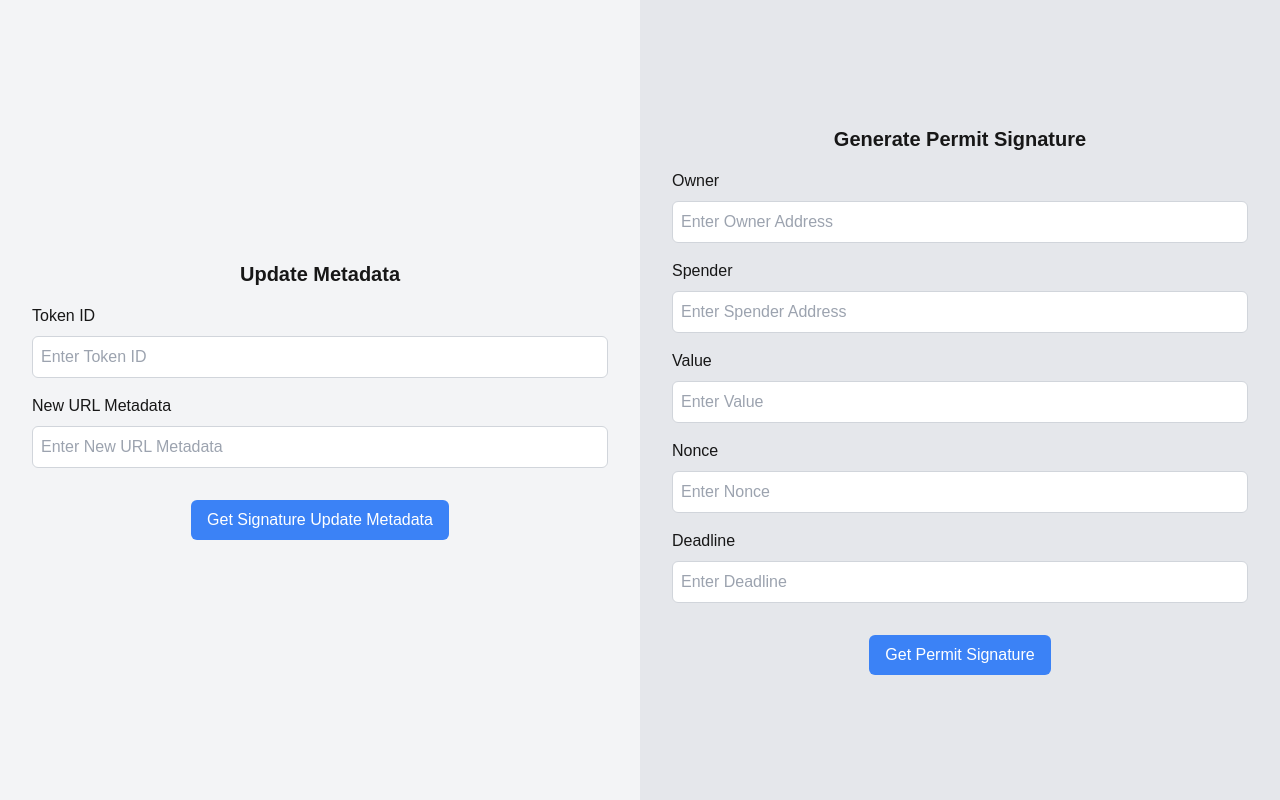
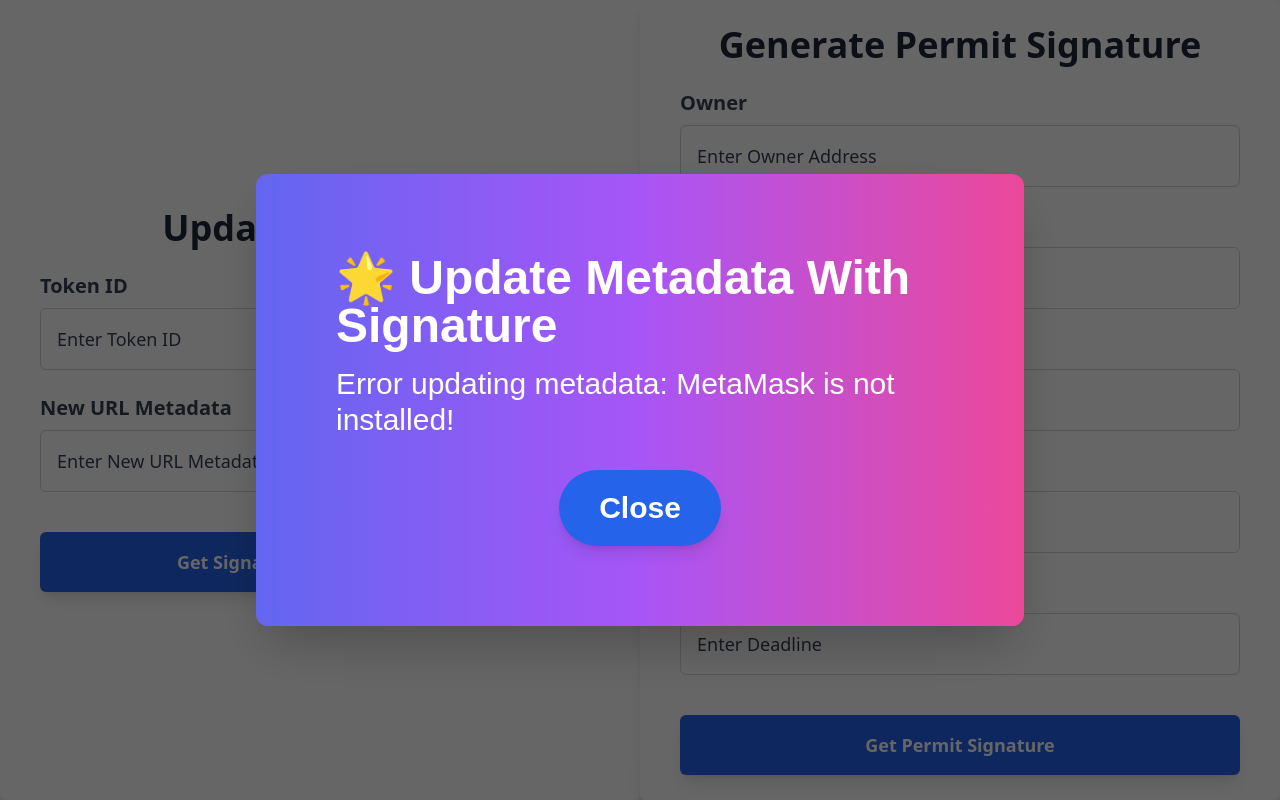
Before and after one commit to lehongvo/my-signature, a Next.js app: page / in a window 1280 px wide. Both pictures are taken after a click on the button "Get Signature Update Metadata". Built offline with nearby package versions, Linux system fonts and the light colour scheme.

Commit message:
[bap][nextjs][handleUpdateSignature]

```diff
--- a/app/page.tsx
+++ b/app/page.tsx
@@ -1,6 +1,6 @@
 "use client";
 
-import { useEffect, useState } from "react";
+import { useEffect, useState, ReactNode } from "react";
 import { ethers } from "ethers";
 import Modal from "react-modal";
 import axios from "axios";
@@ -21,47 +21,76 @@ export default function Home() {
   const RPC_URL = "https://rpc-1.testnet.japanopenchain.org:8545";
   const NFT_CONTRACT_ADDRESS = "0x4950B69979942C235e5b576826Eedb77eaf6ff00";
 
-  // Remove unused variable if you're not using this function
-  const switchToCorrectNetwork = async (provider: any): Promise<void> => {
+  // State to handle modal visibility and message
+  const [modalIsOpen, setModalIsOpen] = useState(false);
+  const [modalMessage, setModalMessage] = useState<ReactNode>(null);
+  const [modalMessageText, setModalMessageText] = useState<ReactNode>("Update Metadata With Signature");
+
+  const openModal = (message: ReactNode) => {
+    setModalMessage(message);
+    setModalIsOpen(true);
+  };
+
+  const closeModal = () => {
+    setModalIsOpen(false);
+  };
+
+  const switchToCorrectNetwork = async (): Promise<void> => {
+    if (typeof window.ethereum === "undefined") {
+      throw new Error("MetaMask is not installed!");
+    }
+
+    if (window.ethereum) {
+      await window.ethereum.request?.({ method: "eth_requestAccounts" });
+    }
+
+    const provider = new ethers.providers.Web3Provider(window.ethereum);
     const networkData = await provider.getNetwork();
     const chainIDHex = ethers.utils.hexValue(chainID);
 
-    if (Number(networkData.chainId) != Number(chainIDHex)) {
+    if (Number(networkData.chainId) !== Number(chainIDHex)) {
       if (typeof window !== "undefined" && window.ethereum) {
         try {
-          await window.ethereum?.request?.({
-            method: 'wallet_switchEthereumChain',
+          await window.ethereum.request?.({
+            method: "wallet_switchEthereumChain",
             params: [{ chainId: chainIDHex }],
           });
         } catch (switchError: unknown) {
-          if (typeof switchError === "object" && switchError !== null && "code" in switchError && (switchError as any).code === 4902) {
+          if (
+            typeof switchError === "object" &&
+            switchError !== null &&
+            "code" in switchError &&
+            (switchError).code === 4902
+          ) {
             try {
-              await window.ethereum?.request?.({
-                method: 'wallet_addEthereumChain',
+              await window.ethereum.request?.({
+                method: "wallet_addEthereumChain",
                 params: [
                   {
                     chainId: chainIDHex,
-                    chainName: 'Japan Open Chain Testnet',
+                    chainName: "Japan Open Chain Testnet",
                     rpcUrls: [RPC_URL],
                     nativeCurrency: {
-                      name: 'JOY',
-                      symbol: 'JOY',
+                      name: "JOY",
+                      symbol: "JOY",
                       decimals: 18,
                     },
-                    blockExplorerUrls: ['https://explorer.testnet.japanopenchain.org/'],
+                    blockExplorerUrls: [
+                      "https://explorer.testnet.japanopenchain.org/",
+                    ],
                   },
                 ],
               });
             } catch (addError: unknown) {
               console.error("Failed to add network:", addError);
-              throw addError;
+              openModal(`Failed to add network: ${addError}`);
             }
           } else {
-            throw switchError;
+            openModal(`Failed to switch network: ${switchError}`);
           }
         }
       } else {
-        alert("MetaMask is not installed. Please install MetaMask to continue.");
+        openModal("MetaMask is not installed. Please install MetaMask to continue.");
       }
     }
   };
@@ -75,14 +104,14 @@ export default function Home() {
   const [deadline, setDeadline] = useState("");
 
   const convertToMetadata = (url: string) => {
-    const metadata = url.replace('ipfs://', 'https://ipfs.io/ipfs/');
+    const metadata = url.replace("ipfs://", "https://ipfs.io/ipfs/");
     return metadata;
-  }
+  };
 
   const verifyIpfsLink = async (urlMetadata: string): Promise<boolean> => {
     try {
-      if (!urlMetadata.startsWith('ipfs://')) {
-        throw new Error('Invalid IPFS URL');
+      if (!urlMetadata.startsWith("ipfs://")) {
+        throw new Error("Invalid IPFS URL");
       }
 
       const ipfsGatewayUrl = convertToMetadata(urlMetadata);
@@ -95,23 +124,28 @@ export default function Home() {
         return false;
       }
     } catch (error) {
-      throw new Error('Invalid IPFS link');
+      throw new Error("Invalid IPFS link" + (error as Error).message);
     }
   };
 
-
   const handleUpdateSignature = async (): Promise<void> => {
     try {
-      if (typeof window.ethereum === 'undefined') {
+      setModalMessageText("Update Metadata With Signature");
+      if (typeof window.ethereum === "undefined") {
         throw new Error("MetaMask is not installed!");
       }
 
-      if (!verifyIpfsLink(newUrlMetadata)) {
+      const isValidIpfsLink = await verifyIpfsLink(newUrlMetadata);
+      if (!isValidIpfsLink) {
         throw new Error("Invalid IPFS link");
       }
 
+      if (Number(tokenId) <= 0) {
+        throw new Error("Token ID must be greater than 0");
+      }
+
       if (window.ethereum) {
-        await window.ethereum.request?.({ method: 'eth_requestAccounts' });
+        await window.ethereum.request?.({ method: "eth_requestAccounts" });
       }
 
       const provider = new ethers.providers.Web3Provider(window.ethereum);
@@ -119,7 +153,7 @@ export default function Home() {
       const address = await signer.getAddress();
       const nonce = await provider.getTransactionCount(address);
 
-      await switchToCorrectNetwork(provider);
+      await switchToCorrectNetwork();
 
       const messageHash = ethers.utils.solidityKeccak256(
         ["address", "uint256", "address", "uint32", "string"],
@@ -128,20 +162,25 @@ export default function Home() {
       const sigHashBytes = ethers.utils.arrayify(messageHash);
       const signingMessage = ethers.utils.hexlify(sigHashBytes);
       const signature = await signer.signMessage(signingMessage);
-      alert(`Signature: ${signature}`);
-    } catch (error: any) {
+
+      openModal(`Signature: ${signature}`);
+    } catch (error) {
       console.error("Error updating metadata:", error);
-      alert("Error updating metadata. Please check the console for more details.");
+      openModal(`Error updating metadata: ${(error as Error).message}`);
     }
   };
 
   const handlePermitSubmit = async (): Promise<void> => {
     try {
-      if (typeof window.ethereum === 'undefined') {
+      setModalMessageText("Permit With Signature");
+      if (typeof window.ethereum === "undefined") {
         throw new Error("MetaMask is not installed!");
       }
 
-      if (ethers.utils.isAddress(owner) === false || ethers.utils.isAddress(spender) === false) {
+      if (
+        ethers.utils.isAddress(owner) === false ||
+        ethers.utils.isAddress(spender) === false
+      ) {
         throw new Error("Invalid address!");
       }
 
@@ -150,7 +189,7 @@ export default function Home() {
       const address = await signer.getAddress();
       const nonce = await provider.getTransactionCount(address);
 
-      if (owner.toLowerCase() !== spender.toLowerCase()) {
+      if (owner.toLowerCase() === spender.toLowerCase()) {
         throw new Error("Owner and spender must be the same!");
       }
 
@@ -161,17 +200,20 @@ export default function Home() {
         verifyingContract: NFT_CONTRACT_ADDRESS,
       };
 
-      const expTenDay: number = Math.floor(Date.now() / 1000) + 10 * 24 * 60 * 60;
+      const expTenDay: number =
+        Math.floor(Date.now() / 1000) + 10 * 24 * 60 * 60;
+
+      if (Number(value) <= 0 || Number(nonce) < 0 || Number(deadline) < 0) {
+        throw new Error("Value, nonce, and deadline must be greater than 0");
+      }
 
       const message = {
         owner,
         spender,
         value: ethers.utils.parseUnits(value, 18),
         nonce: Number(nonce),
-        deadline: (Math.ceil(expTenDay) + deadline).toString(),
+        deadline: (Math.ceil(expTenDay) + Number(deadline)).toString(),
       };
-
-      console.log("Message:", message);
 
       const types = {
         Permit: [
@@ -184,43 +226,52 @@ export default function Home() {
       };
 
       const signature = await signer._signTypedData(domain, types, message);
-
       const { v, r, s } = ethers.utils.splitSignature(signature);
 
-      alert(`Signature v: ${v}, r: ${r}, s: ${s}`);
+      openModal(
+        <>
+          V with value: {v}<br />
+          <br />
+          R with value: {r}<br />
+          <br />
+          S with value: {s}<br />
+          <br />
+          Signature with value: {signature}
+        </>
+      );
     } catch (error: unknown) {
       console.error("Error generating permit signature:", error);
-      alert("Error generating permit signature. Please check the console for more details.");
+      openModal(`Error generating permit signature: ${error}`);
     }
   };
 
   return (
-    <div className="flex h-screen">
+    <div className="flex h-screen bg-gray-50 font-sans">
       {/* Left half for metadata update */}
-      <div className="w-1/2 p-8 bg-gray-100 flex flex-col justify-center items-center">
-        <h2 className="mb-4 text-xl font-semibold">Update Metadata</h2>
-        <div className="mb-4 w-full">
-          <label className="block mb-2">Token ID</label>
+      <div className="w-1/2 p-10 bg-white shadow-lg rounded-md flex flex-col justify-center items-center">
+        <h2 className="mb-6 text-4xl font-bold text-gray-800">Update Metadata</h2>
+        <div className="mb-6 w-full">
+          <label className="block mb-2 text-xl font-semibold text-gray-700">Token ID</label>
           <input
             type="text"
-            className="w-full p-2 border border-gray-300 rounded-md focus:border-blue-500 focus:ring focus:ring-blue-200 focus:ring-opacity-50 placeholder-gray-400 text-black"
+            className="w-full p-4 text-lg border border-gray-300 rounded-md focus:border-blue-500 focus:ring focus:ring-blue-200 text-black placeholder-gray-700"
             placeholder="Enter Token ID"
             value={tokenId}
             onChange={(e) => setTokenId(e.target.value)}
           />
         </div>
-        <div className="mb-4 w-full">
-          <label className="block mb-2">New URL Metadata</label>
+        <div className="mb-6 w-full">
+          <label className="block mb-2 text-xl font-semibold text-gray-700">New URL Metadata</label>
           <input
             type="text"
-            className="w-full p-2 border border-gray-300 rounded-md focus:border-blue-500 focus:ring focus:ring-blue-200 focus:ring-opacity-50 placeholder-gray-400 text-black"
+            className="w-full p-4 text-lg border border-gray-300 rounded-md focus:border-blue-500 focus:ring focus:ring-blue-200 text-black placeholder-gray-700"
             placeholder="Enter New URL Metadata"
             value={newUrlMetadata}
             onChange={(e) => setNewUrlMetadata(e.target.value)}
           />
         </div>
         <button
-          className="px-4 py-2 mt-4 text-white bg-blue-500 rounded-md hover:bg-blue-600"
+          className="w-full py-4 mt-4 text-lg text-white bg-blue-600 rounded-md hover:bg-blue-700 font-bold shadow-lg transition-all"
           onClick={handleUpdateSignature}
         >
           Get Signature Update Metadata
@@ -228,65 +279,85 @@ export default function Home() {
       </div>
 
       {/* Right half for permit signature */}
-      <div className="w-1/2 p-8 bg-gray-200 flex flex-col justify-center items-center">
-        <h2 className="mb-4 text-xl font-semibold">Generate Permit Signature</h2>
-        <div className="mb-4 w-full">
-          <label className="block mb-2">Owner</label>
+      <div className="w-1/2 p-10 bg-white shadow-lg rounded-md flex flex-col justify-center items-center">
+        <h2 className="mb-6 text-4xl font-bold text-gray-800">Generate Permit Signature</h2>
+        <div className="mb-6 w-full">
+          <label className="block mb-2 text-xl font-semibold text-gray-700">Owner</label>
           <input
             type="text"
-            className="w-full p-2 border border-gray-300 rounded-md focus:border-blue-500 focus:ring focus:ring-blue-200 focus:ring-opacity-50 placeholder-gray-400 text-black"
+            className="w-full p-4 text-lg border border-gray-300 rounded-md focus:border-blue-500 focus:ring focus:ring-blue-200 text-black placeholder-gray-700"
             placeholder="Enter Owner Address"
             value={owner}
             onChange={(e) => setOwner(e.target.value)}
           />
         </div>
-        <div className="mb-4 w-full">
-          <label className="block mb-2">Spender</label>
+        <div className="mb-6 w-full">
+          <label className="block mb-2 text-xl font-semibold text-gray-700">Spender</label>
           <input
             type="text"
-            className="w-full p-2 border border-gray-300 rounded-md focus:border-blue-500 focus:ring focus:ring-blue-200 focus:ring-opacity-50 placeholder-gray-400 text-black"
+            className="w-full p-4 text-lg border border-gray-300 rounded-md focus:border-blue-500 focus:ring focus:ring-blue-200 text-black placeholder-gray-700"
             placeholder="Enter Spender Address"
             value={spender}
             onChange={(e) => setSpender(e.target.value)}
           />
         </div>
-        <div className="mb-4 w-full">
-          <label className="block mb-2">Value</label>
+        <div className="mb-6 w-full">
+          <label className="block mb-2 text-xl font-semibold text-gray-700">Value</label>
           <input
             type="text"
-            className="w-full p-2 border border-gray-300 rounded-md focus:border-blue-500 focus:ring focus:ring-blue-200 focus:ring-opacity-50 placeholder-gray-400 text-black"
+            className="w-full p-4 text-lg border border-gray-300 rounded-md focus:border-blue-500 focus:ring focus:ring-blue-200 text-black placeholder-gray-700"
             placeholder="Enter Value"
             value={value}
             onChange={(e) => setValue(e.target.value)}
           />
         </div>
-        <div className="mb-4 w-full">
-          <label className="block mb-2">Nonce</label>
+        <div className="mb-6 w-full">
+          <label className="block mb-2 text-xl font-semibold text-gray-700">Nonce</label>
           <input
             type="text"
-            className="w-full p-2 border border-gray-300 rounded-md focus:border-blue-500 focus:ring focus:ring-blue-200 focus:ring-opacity-50 placeholder-gray-400 text-black"
+            className="w-full p-4 text-lg border border-gray-300 rounded-md focus:border-blue-500 focus:ring focus:ring-blue-200 text-black placeholder-gray-700"
             placeholder="Enter Nonce"
             value={nonce}
             onChange={(e) => setNonce(e.target.value)}
           />
         </div>
-        <div className="mb-4 w-full">
-          <label className="block mb-2">Deadline</label>
+        <div className="mb-6 w-full">
+          <label className="block mb-2 text-xl font-semibold text-gray-700">Deadline</label>
           <input
             type="text"
-            className="w-full p-2 border border-gray-300 rounded-md focus:border-blue-500 focus:ring focus:ring-blue-200 focus:ring-opacity-50 placeholder-gray-400 text-black"
+            className="w-full p-4 text-lg border border-gray-300 rounded-md focus:border-blue-500 focus:ring focus:ring-blue-200 text-black placeholder-gray-700"
             placeholder="Enter Deadline"
             value={deadline}
             onChange={(e) => setDeadline(e.target.value)}
           />
         </div>
         <button
-          className="px-4 py-2 mt-4 text-white bg-blue-500 rounded-md hover:bg-blue-600"
+          className="w-full py-4 mt-4 text-lg text-white bg-blue-600 rounded-md hover:bg-blue-700 font-bold shadow-lg transition-all"
           onClick={handlePermitSubmit}
         >
           Get Permit Signature
         </button>
       </div>
+
+      {/* Modal for displaying messages */}
+      <Modal
+        isOpen={modalIsOpen}
+        onRequestClose={closeModal}
+        contentLabel="Styled Modal"
+        className="p-20 bg-gradient-to-r from-indigo-500 via-purple-500 to-pink-500 rounded-xl shadow-2xl w-full max-w-3xl mx-auto flex flex-col justify-center items-center"
+        overlayClassName="fixed inset-0 bg-black bg-opacity-60 flex justify-center items-center"
+      >
+        <h2 className="text-5xl font-extrabold mb-4 text-white">🌟 {modalMessageText}</h2>
+        <p className="mb-8 text-3xl text-white text-left break-words w-full overflow-x-auto">
+          {modalMessage}
+        </p>
+        <button
+          className="px-10 py-5 text-3xl text-white bg-blue-600 hover:bg-blue-700 rounded-full transition-transform transform hover:scale-105 font-bold shadow-lg"
+          onClick={closeModal}
+        >
+          Close
+        </button>
+      </Modal>
     </div>
   );
 }
```
